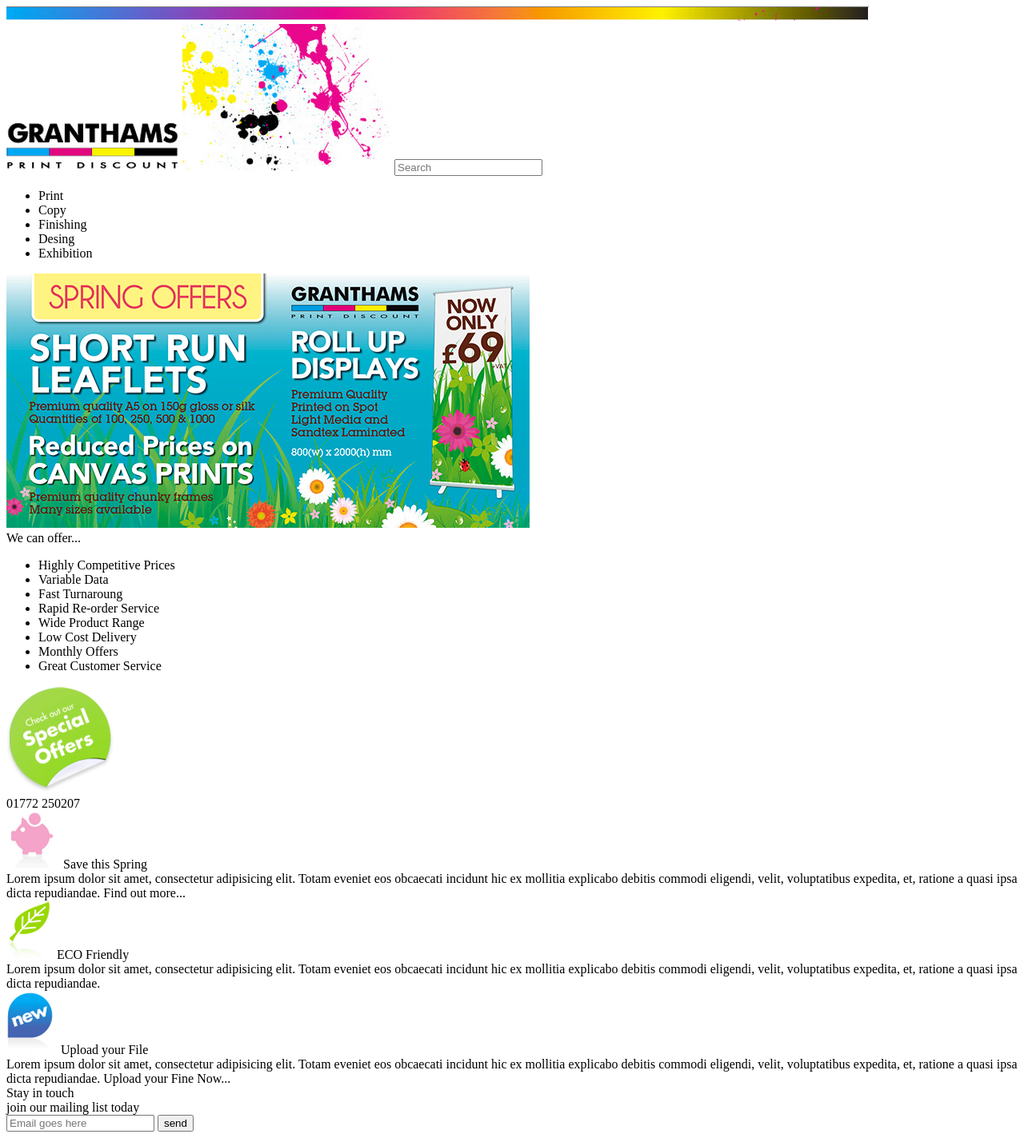
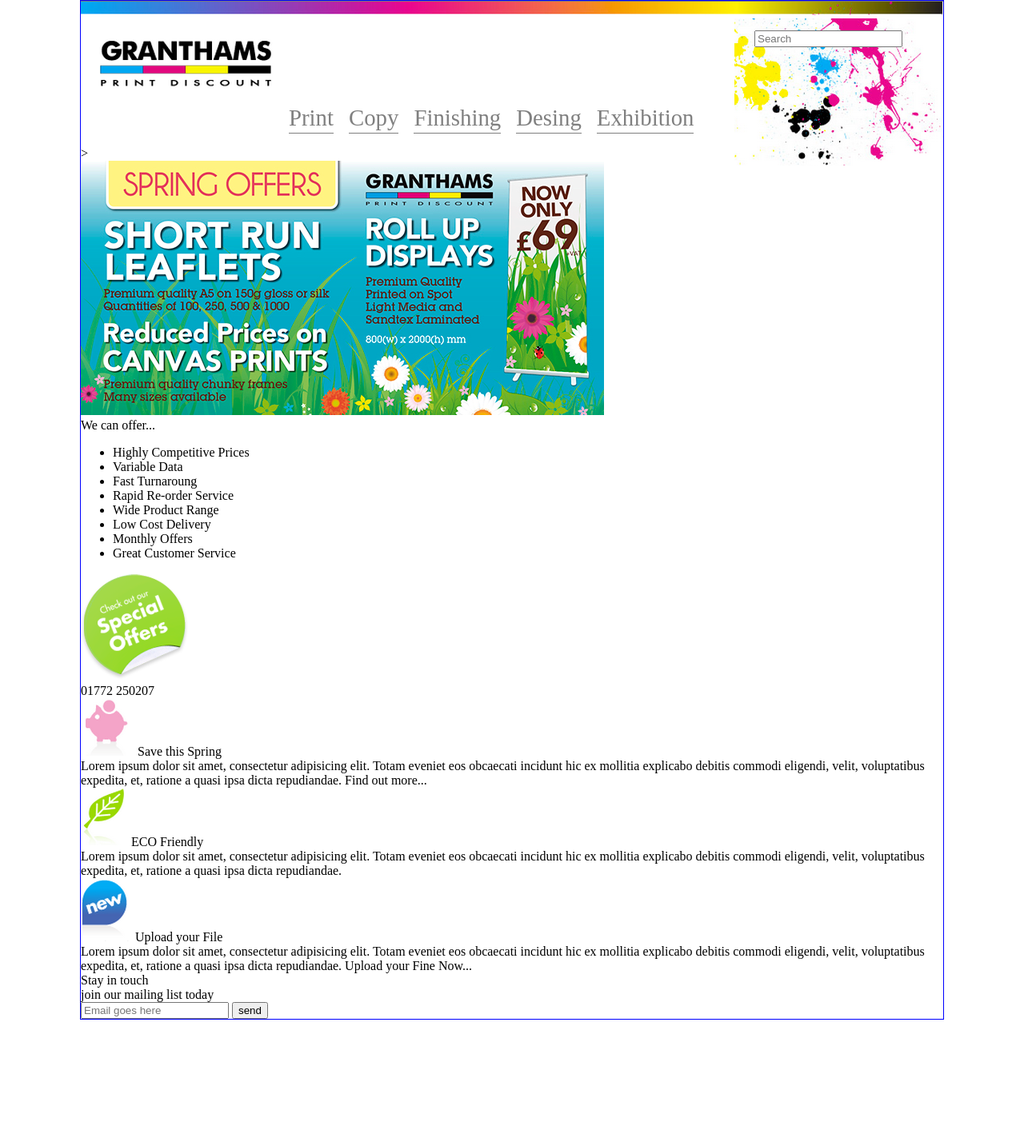
Before and after one commit to UrielMorenoMartinez/pw218311, a plain HTML site: page practica02css3/index.html in a window 1280 px wide. Shown: the whole page at 80% size. After the commit the page ends 1275 px from the top, so only its background shows below. Drawn offline with Linux system fonts and the light colour scheme.

Commit message:
Header - terminado

```diff
--- /dev/null
+++ b/practica02css3/css/estilos.css
@@ -0,0 +1,37 @@
+body{
+	border:1px solid blue;
+	font-size: 16px; /*1em*/
+	margin: 0px auto;/*esto es para el margen de arriba de la pagina*/
+	max-width: 1078px;/*para celulares es 1024 pero como la imagen mide eso y el cliente quiero asi*/
+	min-width: 1078px;
+
+
+}
+
+header input{
+	float: right;
+	margin-right: -210px;
+	margin-top: 15px;
+	position: relative;
+}
+header nav{
+	margin-left: 220px;
+}
+header nav ul li{
+	border-bottom: 1px solid gray;
+	color: gray;
+	display: inline-block;
+	font-size: 1.8em;
+	margin-right: 15px;
+	padding-bottom: 2px;
+	/*text-decoration: underline;*/
+}
+
+#granthams{
+	margin-top: 25px;
+	margin-left: 24px;
+}
+
+#paint{
+	float: right;
+}
--- a/practica02css3/index.html
+++ b/practica02css3/index.html
@@ -3,13 +3,14 @@
 <head>
 	<meta charset="UTF-8">
 	<title>pRACTICA 02 html5 + css3</title>
+	<link rel="stylesheet" href="css/estilos.css">
 </head>
 
 <body>
-	<HEADER>
+	<header>
 		<img src="img/banner.png" alt="Banner">
-		<img src="img/granthams.png" alt="Granthams">
-		<img src="img/paint.png" alt="Paint">
+		<img src="img/granthams.png" id="granthams" alt="Granthams">
+		<img src="img/paint.png" id="paint" alt="Paint">
 		<input type="search" placeholder="Search">
 		<nav>
 			<ul>
@@ -20,15 +21,17 @@
 				<li>Exhibition</li>
 			</ul>
 		</nav>
+	</header>>
 
-	</HEADER>
 
-	<section>
+
+
+	<section id="primerseccion">
 		<article>
 			<img src="img/slide.jpg" alt="Slide">
 		</article>
 		<article>
-			<span>We can offer...</span>
+			<span class="colorrosa letragrande nito">We can offer...</span>
 			<ul>
 				<li>Highly Competitive Prices</li>
 				<li>Variable Data</li>
@@ -43,30 +46,30 @@
 		<img src="img/bg_offer.png" alt="Offer">
 	</section>
 
-	<section>
+	<section id="segundaseccion" >
 		<article>
-			<span>
+			<span class="colorrosa letramediana nito">
 				01772 250207
 			</span>
 		</article>
 	</section>
 
-	<section>
+	<section id="terceraseccion">
 		<article>
 			<img src="img/cerdito.png" alt="Cerdito">
-			<span>
+			<span class="colorrosa letracomun nito">
 				Save this Spring
 			</span>
 			<br>
 			Lorem ipsum dolor sit amet, consectetur adipisicing elit. Totam eveniet eos obcaecati incidunt hic ex mollitia explicabo debitis commodi eligendi, velit, voluptatibus expedita, et, ratione a quasi ipsa dicta repudiandae.
 
-			<span>
+			<span class="colorrosa nito">
 				Find out more...
 			</span>
 		</article>
 		<article>
 			<img src="img/hoja.png" alt="Hoja">
-			<span>
+			<span class="colorverde letracomun nito">
 				ECO Friendly
 			</span>
 			<br>
@@ -74,18 +77,18 @@
 		</article>
 		<article>
 			<img src="img/new.png" alt="New">
-			<span>
+			<span class="colorazul letracomun nito">
 				Upload your File
 			</span>
 			<br>
 			Lorem ipsum dolor sit amet, consectetur adipisicing elit. Totam eveniet eos obcaecati incidunt hic ex mollitia explicabo debitis commodi eligendi, velit, voluptatibus expedita, et, ratione a quasi ipsa dicta repudiandae.
 
-			<span>
+			<span class="colorazul">
 				Upload your Fine Now...
 			</span>
 		</article>
 		<article>
-			<span>
+			<span class="colorrosa letramediana">
 				Stay in touch
 			</span>
 			<br>
```
